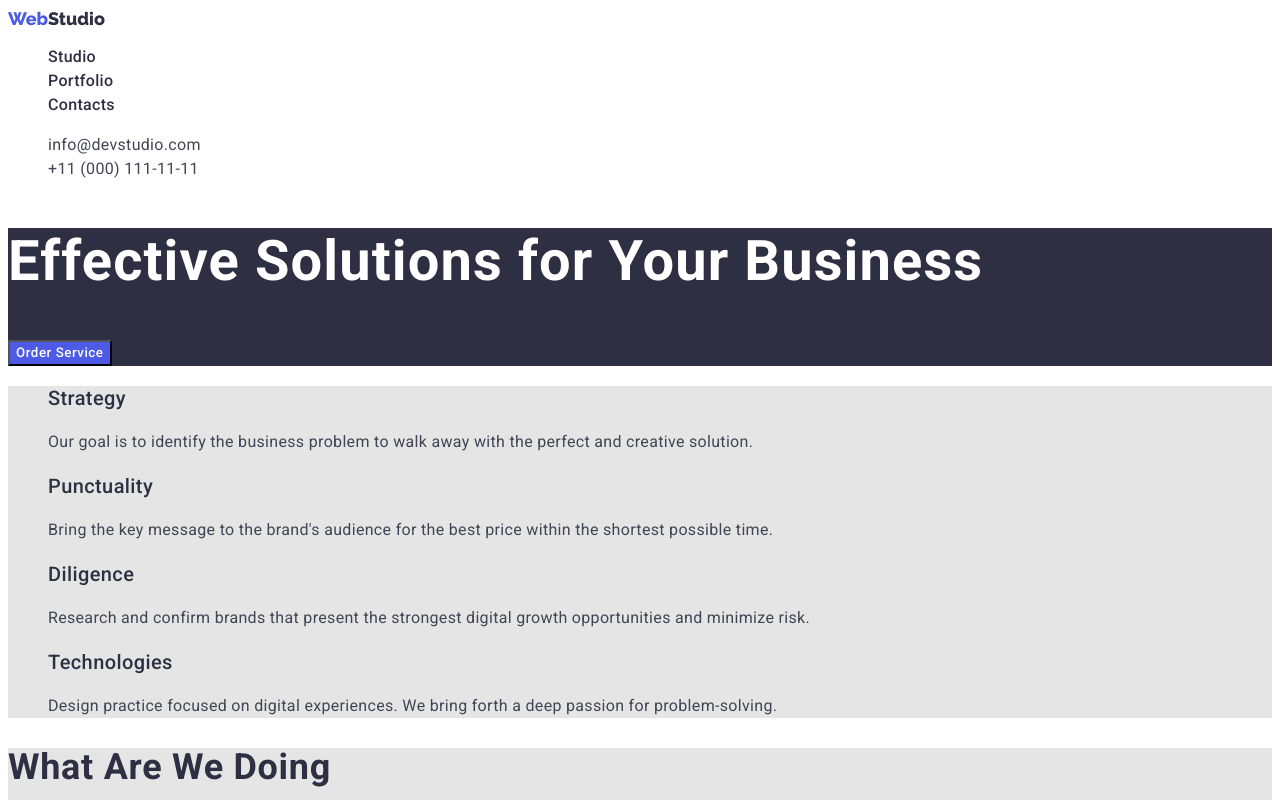
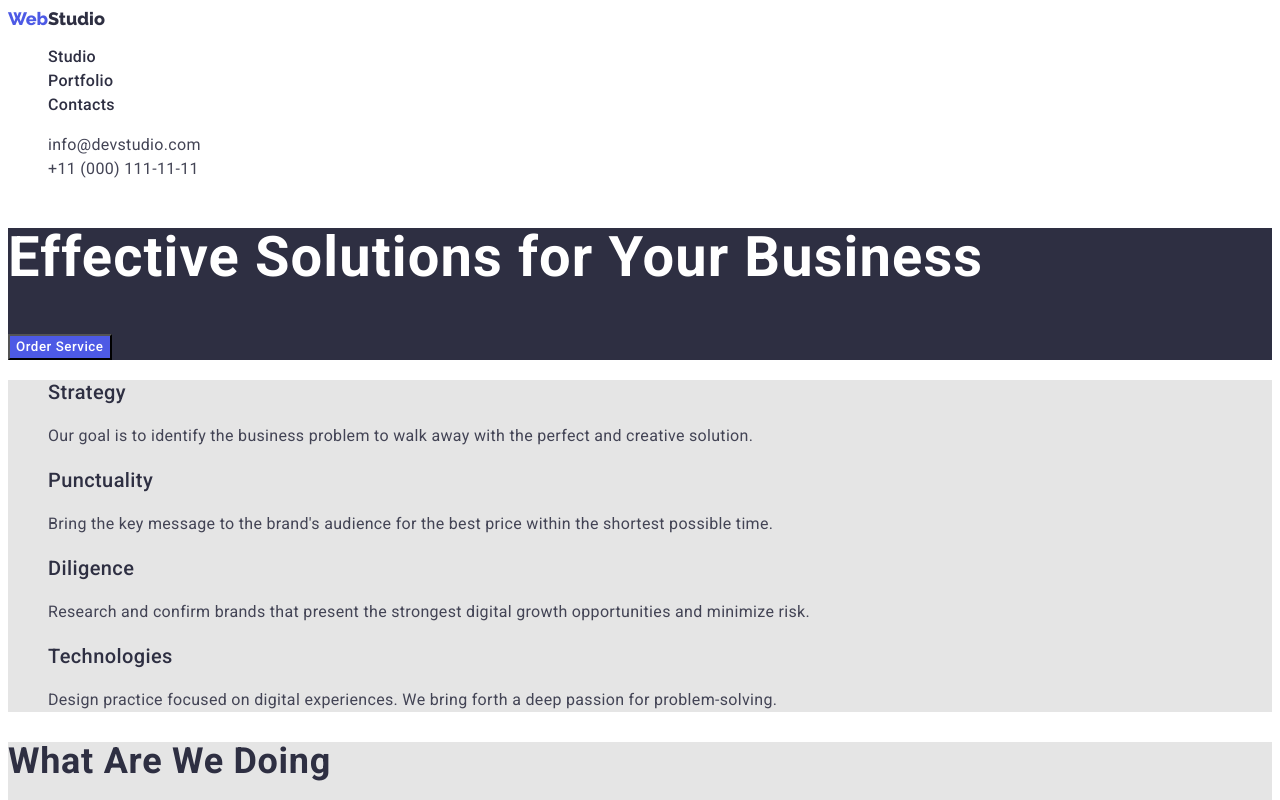
Before and after one commit to MariaShyrokostup/goit-markup-hw-02, a plain HTML site: page index.html in a window 1280 px wide. Shown: the top 800 px of the page. Drawn offline with Linux system fonts and the light colour scheme.

Commit message:
css error change

```diff
--- a/css/styles.css
+++ b/css/styles.css
@@ -65,7 +65,7 @@ body {
 .main-header {
   font-weight: 700;
   font-size: 56px;
-  line-height: 1, 07;
+  line-height: 1.07;
   letter-spacing: 0.02em;
   color: var(--main-white);
 }
```
